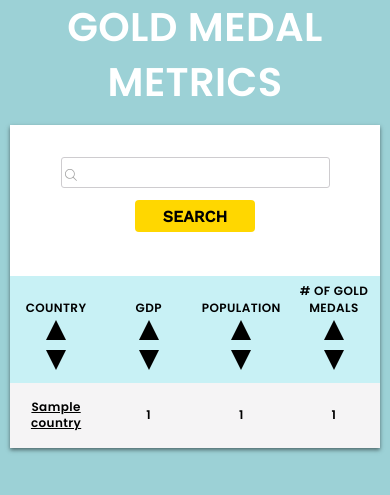
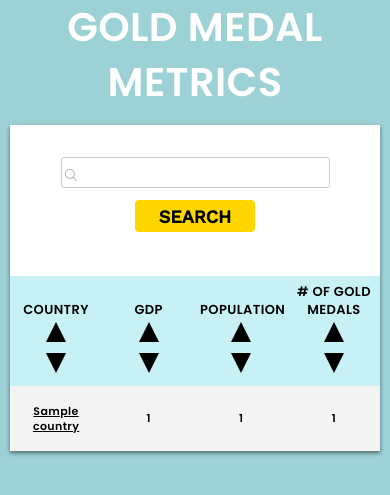
Before and after one commit to briantacderan/gold-medal-flask, a Flask app: page / in a window 390 px wide. Shown: the part 193-688 px from the top of the page. Run offline with Flask 2, Linux system fonts and the light colour scheme; tables that the repository leaves empty hold one stand-in row (values such as "Sample post").

Commit message:
Adjust more css

```diff
--- a/static/stylesheets/style.css
+++ b/static/stylesheets/style.css
@@ -202,7 +202,7 @@ h2#hidden.subheader:hover {
     height: 32px;
     border-radius: 4px;
     line-height: 1;
-    font-size: 16px;
+    font-size: 18px;
     font-weight: 900;
     margin: 12px;
     color: black;
@@ -213,8 +213,9 @@ h2#hidden.subheader:hover {
   .country-header th {
     background: #c8f1f5;
     padding-top: 7px;
-    font-size: 12px;
+    font-size: 13px;
     vertical-align: bottom;
+    text-align: center;
   }
 
   td, th {
@@ -238,7 +239,7 @@ h2#hidden.subheader:hover {
   }
 
   th, .table-descriptor {
-    font-size: 12px;
+    font-size: 13px;
     max-width: 8px;
     padding: 5px;
     padding-top:7px;
@@ -247,7 +248,7 @@ h2#hidden.subheader:hover {
 
   td,
   td.table-value {
-    font-size: 12px;
+    font-size: 11px;
     height: 10px;
     letter-spacing: 0.4px;
     max-width: 13px;
--- a/templates/metrics.html
+++ b/templates/metrics.html
@@ -110,7 +110,7 @@
           </a>
         </th>
         <th>
-          EVENT<br>
+          EVENT
           <a href="{{ url_for('metrics', new_country=country.name, field='event', sort='asc') }}">
             <img class="sort"
                  alt="Sort Ascending"
```
